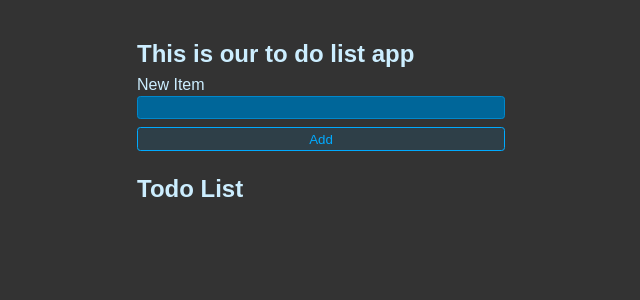
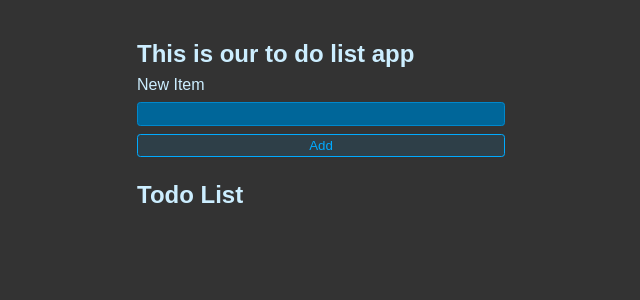
Before and after one commit to Webziro/HP, a React (Vite) app in the folder Desktop/React/todo/: page / in a window 1280 px wide. Shown: the top 300 px of the page, without its empty margins (319-959 px from the left). Built offline with nearby package versions, Linux system fonts and the light colour scheme.

Commit message:
Css Edit

```diff
--- a/Desktop/React/todo/src/styles.css
+++ b/Desktop/React/todo/src/styles.css
@@ -20,7 +20,7 @@ body {
 .form-row {
   display: flex;
   flex-direction: column;
-  gap: 0.1rem;
+  gap: 0.5rem;
 }
 
 .btn {
```
